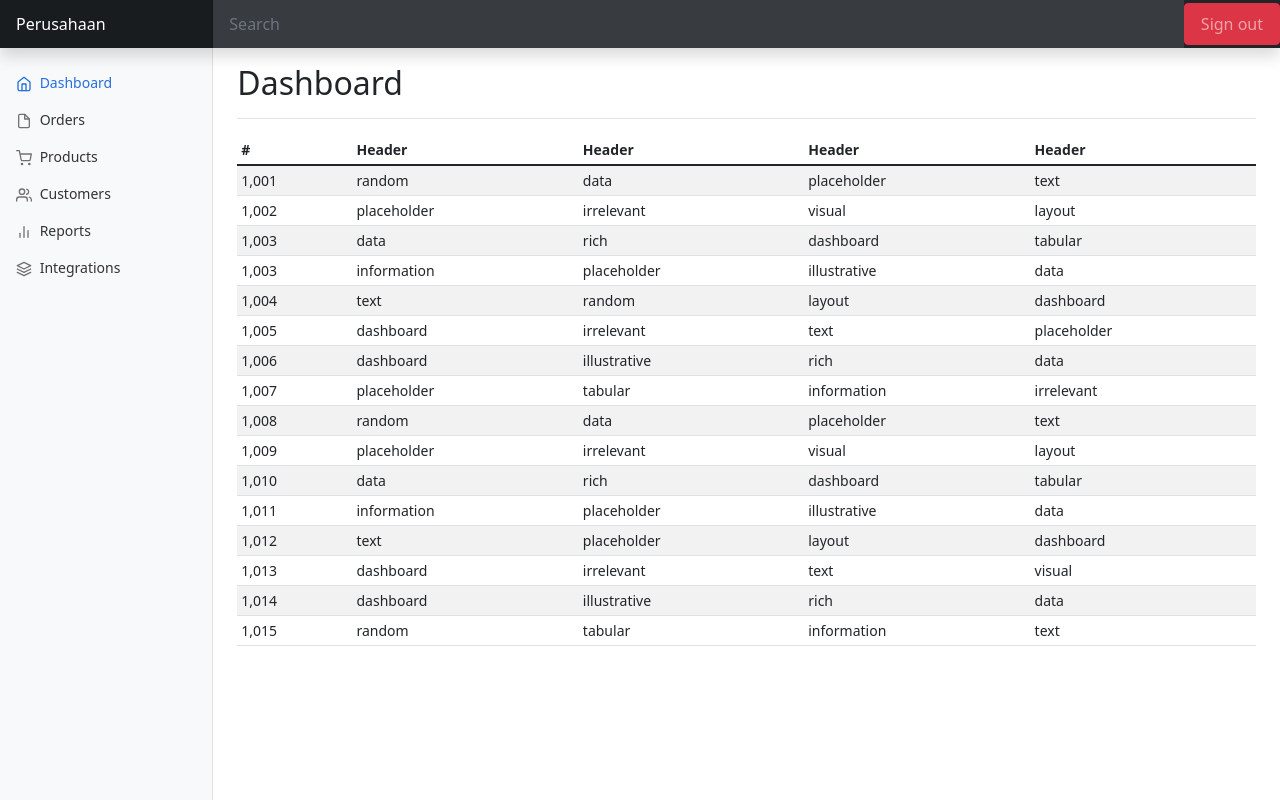
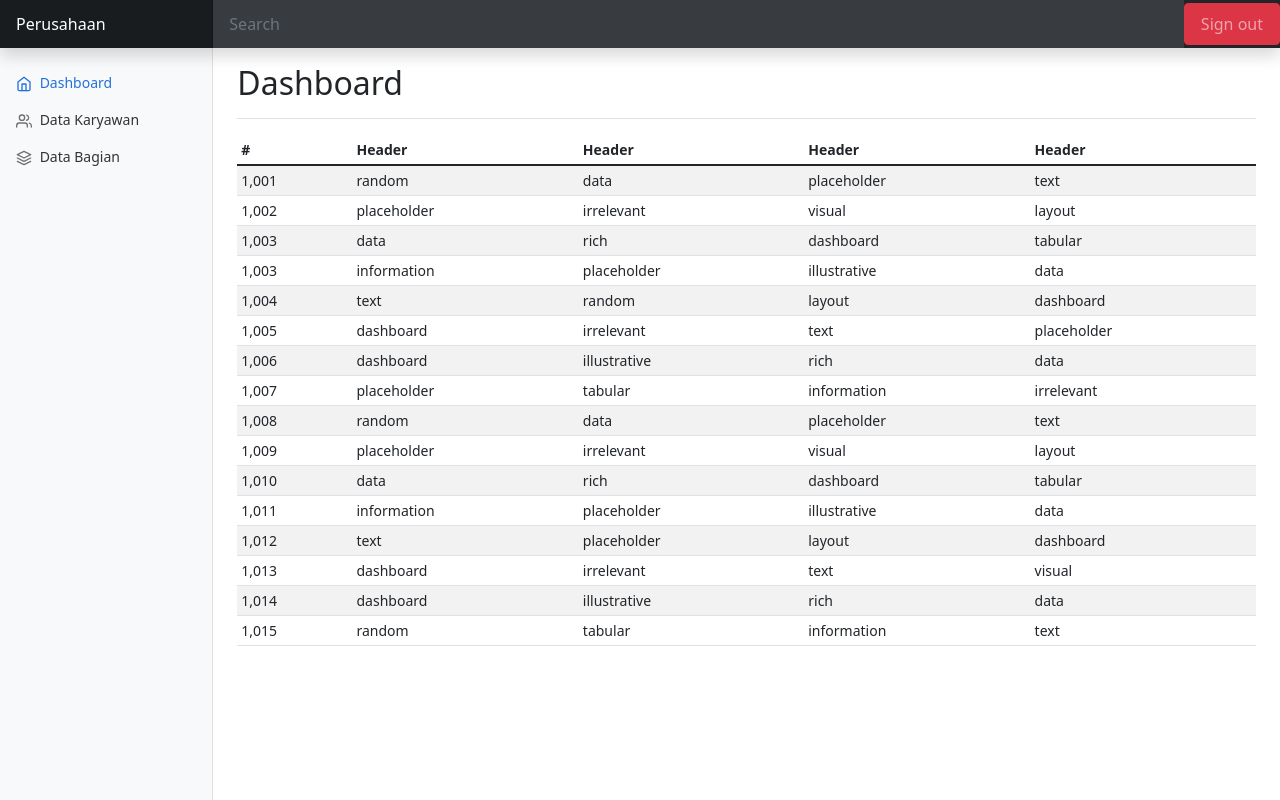
Before and after one commit to Mulkann/Web2_Karyawan, a PHP site: page /admin/dashboard.php in a window 1280 px wide. Run offline with PHP 8.4, Linux system fonts and the light colour scheme; the visitor is signed in with stand-in values (Sample User, id 1).

Commit message:
penghapusan nav item yang tidak diperlukan

```diff
--- a/admin/componen/nav.php
+++ b/admin/componen/nav.php
@@ -9,32 +9,14 @@
             </li>
             <li class="nav-item">
               <a class="nav-link" href="#">
-                <span data-feather="file"></span>
-                Orders
-              </a>
-            </li>
-            <li class="nav-item">
-              <a class="nav-link" href="#">
-                <span data-feather="shopping-cart"></span>
-                Products
-              </a>
-            </li>
-            <li class="nav-item">
-              <a class="nav-link" href="#">
                 <span data-feather="users"></span>
-                Customers
-              </a>
-            </li>
-            <li class="nav-item">
-              <a class="nav-link" href="#">
-                <span data-feather="bar-chart-2"></span>
-                Reports
+                Data Karyawan
               </a>
             </li>
             <li class="nav-item">
               <a class="nav-link" href="#">
                 <span data-feather="layers"></span>
-                Integrations
+                Data Bagian
               </a>
             </li>
           </ul>
```
